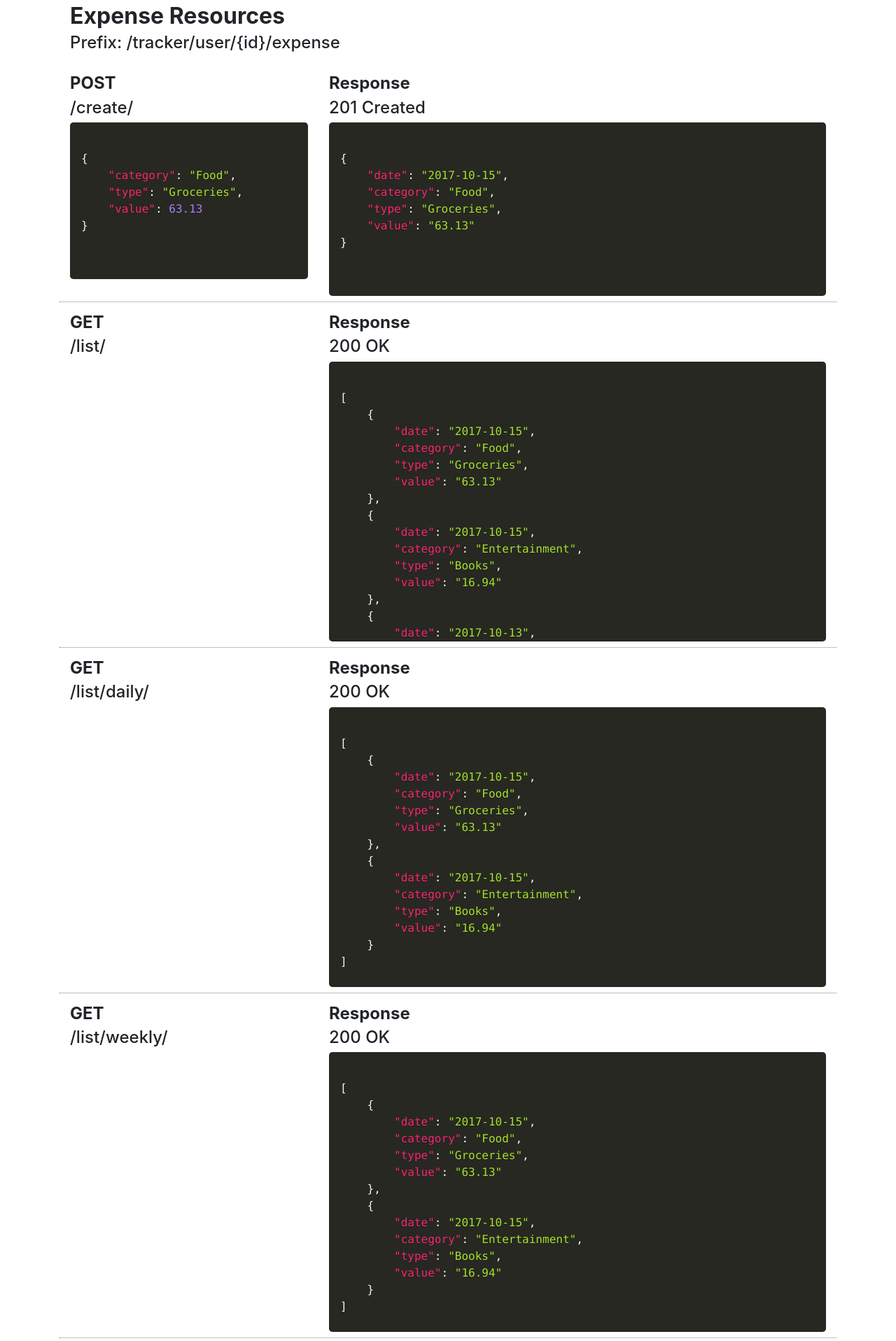
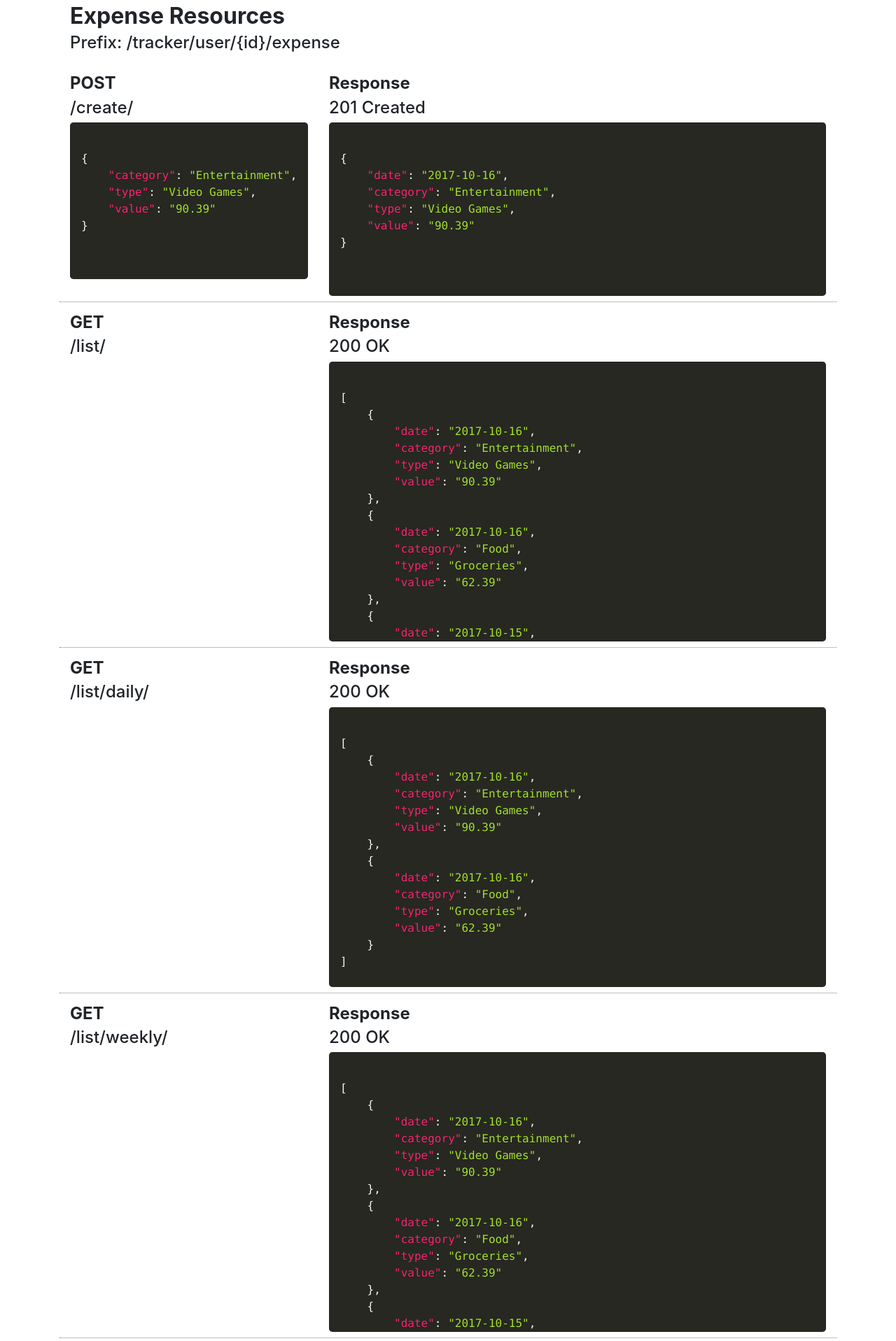
Before and after one commit to dheerajpille/tracker_backend, a Django app: page /tracker/documentation/ in a window 1280 px wide. Shown: the part 2940-4857 px from the top of the page at 70% size. Run offline with Django 3.2, Linux system fonts and the light colour scheme; some libraries are stand-ins or nearby versions.

Commit message:
Finished slug-underscore conversion and documentation

```diff
--- a/templates/documentation.html
+++ b/templates/documentation.html
@@ -356,9 +356,9 @@
                         <pre class="language-javascript">
                         <code class="language-javascript">
 {
-    "category": "Food",
-    "type": "Groceries",
-    "value": 63.13
+    "category": "Entertainment",
+    "type": "Video Games",
+    "value": "90.39"
 }
                         </code>
                         </pre>
@@ -369,10 +369,10 @@
                         <pre class="language-javascript">
                         <code class="language-javascript">
 {
-    "date": "2017-10-15",
-    "category": "Food",
-    "type": "Groceries",
-    "value": "63.13"
+    "date": "2017-10-16",
+    "category": "Entertainment",
+    "type": "Video Games",
+    "value": "90.39"
 }
                         </code>
                         </pre>
@@ -392,46 +392,100 @@
                         <code class="language-javascript">
 [
     {
-        "date": "2017-10-15",
+        "date": "2017-10-16",
+        "category": "Entertainment",
+        "type": "Video Games",
+        "value": "90.39"
+    },
+    {
+        "date": "2017-10-16",
         "category": "Food",
         "type": "Groceries",
-        "value": "63.13"
+        "value": "62.39"
     },
     {
         "date": "2017-10-15",
         "category": "Entertainment",
         "type": "Books",
-        "value": "16.94"
+        "value": "14.68"
     },
     {
-        "date": "2017-10-13",
+        "date": "2017-10-15",
+        "category": "Utilities",
+        "type": "Hydro",
+        "value": "302.75"
+    },
+    {
+        "date": "2017-10-01",
+        "category": "Education",
+        "type": "Tuition",
+        "value": "1530.00"
+    },
+    {
+        "date": "2017-09-25",
+        "category": "Entertainment",
+        "type": "Movies",
+        "value": "14.68"
+    },
+    {
+        "date": "2017-09-15",
         "category": "Entertainment",
         "type": "Video Games",
         "value": "90.39"
     },
     {
-        "date": "2017-10-01",
-        "category": "Utilities",
-        "type": "Hydro",
-        "value": "302.35"
+        "date": "2017-08-29",
+        "category": "Entertainment",
+        "type": "Video Games",
+        "value": "90.39"
+    },
+    {
+        "date": "2017-08-01",
+        "category": "Housing",
+        "type": "Rent",
+        "value": "625.13"
+    },
+    {
+        "date": "2017-07-01",
+        "category": "Housing",
+        "type": "Rent",
+        "value": "625.13"
+    },
+    {
+        "date": "2017-06-01",
+        "category": "Housing",
+        "type": "Rent",
+        "value": "625.13"
     },
     {
         "date": "2017-05-01",
-        "category": "Education",
-        "type": "Tuition",
-        "value": "6894.80"
+        "category": "Housing",
+        "type": "Rent",
+        "value": "625.13"
+    },
+    {
+        "date": "2017-04-01",
+        "category": "Housing",
+        "type": "Rent",
+        "value": "625.13"
+    },
+    {
+        "date": "2017-03-01",
+        "category": "Housing",
+        "type": "Rent",
+        "value": "625.13"
+    },
+    {
+        "date": "2017-02-01",
+        "category": "Housing",
+        "type": "Rent",
+        "value": "625.13"
     },
     {
         "date": "2017-01-01",
-        "category": "Entertainment",
-        "type": "Theater",
-        "value": "14.68"
-    },
-    {
-        "date": "2016-12-15",
         "category": "Housing",
         "type": "Rent",
-        "value": "625.19"
+        "value": "625.13"
     }
 ]
                         </code>
@@ -452,16 +506,16 @@
                         <code class="language-javascript">
 [
     {
-        "date": "2017-10-15",
+        "date": "2017-10-16",
+        "category": "Entertainment",
+        "type": "Video Games",
+        "value": "90.39"
+    },
+    {
+        "date": "2017-10-16",
         "category": "Food",
         "type": "Groceries",
-        "value": "63.13"
-    },
-    {
-        "date": "2017-10-15",
-        "category": "Entertainment",
-        "type": "Books",
-        "value": "16.94"
+        "value": "62.39"
     }
 ]
                         </code>
@@ -482,16 +536,28 @@
                         <code class="language-javascript">
 [
     {
-        "date": "2017-10-15",
+        "date": "2017-10-16",
+        "category": "Entertainment",
+        "type": "Video Games",
+        "value": "90.39"
+    },
+    {
+        "date": "2017-10-16",
         "category": "Food",
         "type": "Groceries",
-        "value": "63.13"
+        "value": "62.39"
     },
     {
         "date": "2017-10-15",
         "category": "Entertainment",
         "type": "Books",
-        "value": "16.94"
+        "value": "14.68"
+    },
+    {
+        "date": "2017-10-15",
+        "category": "Utilities",
+        "type": "Hydro",
+        "value": "302.75"
     }
 ]
                         </code>
@@ -512,28 +578,34 @@
                         <code class="language-javascript">
 [
     {
-        "date": "2017-10-15",
+        "date": "2017-10-16",
+        "category": "Entertainment",
+        "type": "Video Games",
+        "value": "90.39"
+    },
+    {
+        "date": "2017-10-16",
         "category": "Food",
         "type": "Groceries",
-        "value": "63.13"
+        "value": "62.39"
     },
     {
         "date": "2017-10-15",
         "category": "Entertainment",
         "type": "Books",
-        "value": "16.94"
+        "value": "14.68"
     },
     {
-        "date": "2017-10-13",
-        "category": "Entertainment",
-        "type": "Video Games",
-        "value": "90.39"
+        "date": "2017-10-15",
+        "category": "Utilities",
+        "type": "Hydro",
+        "value": "302.75"
     },
     {
         "date": "2017-10-01",
-        "category": "Utilities",
-        "type": "Hydro",
-        "value": "302.35"
+        "category": "Education",
+        "type": "Tuition",
+        "value": "1530.00"
     }
 ]
                         </code>
@@ -554,40 +626,100 @@
                         <code class="language-javascript">
 [
     {
-        "date": "2017-10-15",
+        "date": "2017-10-16",
+        "category": "Entertainment",
+        "type": "Video Games",
+        "value": "90.39"
+    },
+    {
+        "date": "2017-10-16",
         "category": "Food",
         "type": "Groceries",
-        "value": "63.13"
+        "value": "62.39"
     },
     {
         "date": "2017-10-15",
         "category": "Entertainment",
         "type": "Books",
-        "value": "16.94"
+        "value": "14.68"
     },
     {
-        "date": "2017-10-13",
+        "date": "2017-10-15",
+        "category": "Utilities",
+        "type": "Hydro",
+        "value": "302.75"
+    },
+    {
+        "date": "2017-10-01",
+        "category": "Education",
+        "type": "Tuition",
+        "value": "1530.00"
+    },
+    {
+        "date": "2017-09-25",
+        "category": "Entertainment",
+        "type": "Movies",
+        "value": "14.68"
+    },
+    {
+        "date": "2017-09-15",
         "category": "Entertainment",
         "type": "Video Games",
         "value": "90.39"
     },
     {
-        "date": "2017-10-01",
-        "category": "Utilities",
-        "type": "Hydro",
-        "value": "302.35"
+        "date": "2017-08-29",
+        "category": "Entertainment",
+        "type": "Video Games",
+        "value": "90.39"
+    },
+    {
+        "date": "2017-08-01",
+        "category": "Housing",
+        "type": "Rent",
+        "value": "625.13"
+    },
+    {
+        "date": "2017-07-01",
+        "category": "Housing",
+        "type": "Rent",
+        "value": "625.13"
+    },
+    {
+        "date": "2017-06-01",
+        "category": "Housing",
+        "type": "Rent",
+        "value": "625.13"
     },
     {
         "date": "2017-05-01",
-        "category": "Education",
-        "type": "Tuition",
-        "value": "6894.80"
+        "category": "Housing",
+        "type": "Rent",
+        "value": "625.13"
+    },
+    {
+        "date": "2017-04-01",
+        "category": "Housing",
+        "type": "Rent",
+        "value": "625.13"
+    },
+    {
+        "date": "2017-03-01",
+        "category": "Housing",
+        "type": "Rent",
+        "value": "625.13"
+    },
+    {
+        "date": "2017-02-01",
+        "category": "Housing",
+        "type": "Rent",
+        "value": "625.13"
     },
     {
         "date": "2017-01-01",
-        "category": "Entertainment",
-        "type": "Theater",
-        "value": "14.68"
+        "category": "Housing",
+        "type": "Rent",
+        "value": "625.13"
     }
 ]
                         </code>
@@ -607,12 +739,22 @@
                         <pre class="language-javascript">
                         <code class="language-javascript">
 [
+    "2017-10-16",
     "2017-10-15",
-    "2017-10-13",
     "2017-10-01",
+    "2017-09-25",
+    "2017-09-15",
+    "2017-08-29",
+    "2017-08-01",
+    "2017-07-01",
+    "2017-06-01",
     "2017-05-01",
+    "2017-04-01",
+    "2017-03-01",
+    "2017-02-01",
     "2017-01-01",
-    "2016-12-15"
+    "2016-12-25",
+    "2016-12-01"
 ]
                         </code>
                         </pre>
@@ -655,16 +797,16 @@
                         <code class="language-javascript">
 [
     {
-        "date": "2017-10-15",
+        "date": "2017-10-16",
+        "category": "Entertainment",
+        "type": "Video Games",
+        "value": "90.39"
+    },
+    {
+        "date": "2017-10-16",
         "category": "Food",
         "type": "Groceries",
-        "value": "63.13"
-    },
-    {
-        "date": "2017-10-15",
-        "category": "Entertainment",
-        "type": "Books",
-        "value": "16.94"
+        "value": "62.39"
     }
 ]
                         </code>
@@ -685,10 +827,10 @@
                         <code class="language-javascript">
 [
     {
-        "date": "2017-10-15",
+        "date": "2017-10-16",
         "category": "Entertainment",
-        "type": "Books",
-        "value": "16.94"
+        "type": "Video Games",
+        "value": "90.39"
     }
 ]
                         </code>
@@ -708,10 +850,51 @@
                         <pre class="language-javascript">
                         <code class="language-javascript">
 {
-    "date": "2017-10-15",
+    "date": "2017-10-16",
     "category": "Entertainment",
-    "type": "Books",
-    "value": "16.94"
+    "type": "Video Games",
+    "value": "90.39"
+}
+                        </code>
+                        </pre>
+                    </div>
+                </div>
+
+                <!-- PUT: /tracker/user/{id}/expense/{date}/{category}/{type}/ -->
+                <div class="row">
+                    <div class="col-lg-4">
+                        <h4><b>PUT</b></h4>
+                        <h4>/{date}/{category}/{type}/</h4>
+                    </div>
+                    <div class="col-lg-8">
+                        <h4><b>Response</b></h4>
+                        <h4>200 OK</h4>
+                        <pre class="language-javascript">
+                        <code class="language-javascript">
+{
+    "date": "2017-10-16",
+    "category": "Entertainment",
+    "type": "Video Games",
+    "value": "79.09"
+}
+                        </code>
+                        </pre>
+                    </div>
+                </div>
+
+                <!-- DELETE: /tracker/user/{id}/expense/{date}/{category}/{type}/ -->
+                <div class="row">
+                    <div class="col-lg-4">
+                        <h4><b>DELETE</b></h4>
+                        <h4>/{date}/{category}/{type}/</h4>
+                    </div>
+                    <div class="col-lg-8">
+                        <h4><b>Response</b></h4>
+                        <h4>200 OK</h4>
+                        <pre class="language-javascript">
+                        <code class="language-javascript">
+{
+    "message": "Expense deleted."
 }
                         </code>
                         </pre>
@@ -731,22 +914,40 @@
                         <code class="language-javascript">
 [
     {
-        "date": "2017-10-15",
-        "category": "Entertainment",
-        "type": "Books",
-        "value": "16.94"
-    },
-    {
-        "date": "2017-10-13",
+        "date": "2017-10-16",
         "category": "Entertainment",
         "type": "Video Games",
         "value": "90.39"
     },
     {
-        "date": "2017-01-01",
+        "date": "2017-10-15",
         "category": "Entertainment",
-        "type": "Theater",
+        "type": "Books",
         "value": "14.68"
+    },
+    {
+        "date": "2017-09-25",
+        "category": "Entertainment",
+        "type": "Movies",
+        "value": "14.68"
+    },
+    {
+        "date": "2017-09-15",
+        "category": "Entertainment",
+        "type": "Video Games",
+        "value": "90.39"
+    },
+    {
+        "date": "2017-08-29",
+        "category": "Entertainment",
+        "type": "Video Games",
+        "value": "90.39"
+    },
+    {
+        "date": "2016-12-25",
+        "category": "Entertainment",
+        "type": "Video Games",
+        "value": "90.39"
     }
 ]
                         </code>
@@ -767,7 +968,7 @@
                         <code class="language-javascript">
 [
     "Books",
-    "Theater",
+    "Movies",
     "Video Games"
 ]
                         </code>
@@ -788,10 +989,28 @@
                         <code class="language-javascript">
 [
     {
-        "date": "2017-10-15",
+        "date": "2017-10-16",
         "category": "Entertainment",
-        "type": "Books",
-        "value": "16.94"
+        "type": "Video Games",
+        "value": "90.39"
+    },
+    {
+        "date": "2017-09-15",
+        "category": "Entertainment",
+        "type": "Video Games",
+        "value": "90.39"
+    },
+    {
+        "date": "2017-08-29",
+        "category": "Entertainment",
+        "type": "Video Games",
+        "value": "90.39"
+    },
+    {
+        "date": "2016-12-25",
+        "category": "Entertainment",
+        "type": "Video Games",
+        "value": "90.39"
     }
 ]
                         </code>
@@ -818,15 +1037,15 @@
                         <pre class="language-javascript">
                         <code class="language-javascript">
 {
-    "expense_total": 80.07,
+    "expense_total": 152.78,
     "category_total": {
-        "food": 63.13,
+        "entertainment": 90.39,
+        "entertainment_type_total": {
+            "video games": 90.39
+        },
+        "food": 62.39,
         "food_type_total": {
-            "groceries": 63.13
-        },
-        "entertainment": 16.94,
-        "entertainment_type_total": {
-            "books": 16.94
+            "groceries": 62.39
         }
     }
 }
@@ -847,19 +1066,25 @@
                         <pre class="language-javascript">
                         <code class="language-javascript">
 {
-    "expense_total": 80.07,
+    "expense_total": 470.21,
     "category_total": {
-        "food": 63.13,
+        "entertainment": 105.07,
+        "entertainment_type_total": {
+            "video games": 90.39,
+            "books": 14.68
+        },
+        "utilities": 302.75,
+        "utilities_type_total": {
+            "hydro": 302.75
+        },
+        "food": 62.39,
         "food_type_total": {
-            "groceries": 63.13
-        },
-        "entertainment": 16.94,
-        "entertainment_type_total": {
-            "books": 16.94
+            "groceries": 62.39
         }
     },
     "date_total": {
-        "2017-10-15": 80.07
+        "2017-10-16": 152.78,
+        "2017-10-15": 317.43
     }
 }
                         </code>
@@ -879,26 +1104,30 @@
                         <pre class="language-javascript">
                         <code class="language-javascript">
 {
-    "expense_total": 472.81,
+    "expense_total": 2000.21,
     "category_total": {
-        "food": 63.13,
-        "food_type_total": {
-            "groceries": 63.13
-        },
-        "entertainment": 107.33,
+        "entertainment": 105.07,
         "entertainment_type_total": {
             "video games": 90.39,
-            "books": 16.94
+            "books": 14.68
         },
-        "utilities": 302.35,
+        "utilities": 302.75,
         "utilities_type_total": {
-            "hydro": 302.35
+            "hydro": 302.75
+        },
+        "education": 1530,
+        "education_type_total": {
+            "tuition": 1530
+        },
+        "food": 62.39,
+        "food_type_total": {
+            "groceries": 62.39
         }
     },
     "date_total": {
-        "2017-10-15": 80.07,
-        "2017-10-13": 90.39,
-        "2017-10-01": 302.35
+        "2017-10-16": 152.78,
+        "2017-10-15": 317.43,
+        "2017-10-01": 1530
     }
 }
                         </code>
@@ -918,33 +1147,46 @@
                         <pre class="language-javascript">
                         <code class="language-javascript">
 {
-    "expense_total": 7382.29,
+    "expense_total": 7196.71,
     "category_total": {
-        "food": 63.13,
+        "housing": 5001.04,
+        "housing_type_total": {
+            "rent": 5001.04
+        },
+        "entertainment": 300.53,
+        "entertainment_type_total": {
+            "video games": 271.17,
+            "movies": 14.68,
+            "books": 14.68
+        },
+        "utilities": 302.75,
+        "utilities_type_total": {
+            "hydro": 302.75
+        },
+        "education": 1530,
+        "education_type_total": {
+            "tuition": 1530
+        },
+        "food": 62.39,
         "food_type_total": {
-            "groceries": 63.13
-        },
-        "entertainment": 122.01,
-        "entertainment_type_total": {
-            "video games": 90.39,
-            "theater": 14.68,
-            "books": 16.94
-        },
-        "utilities": 302.35,
-        "utilities_type_total": {
-            "hydro": 302.35
-        },
-        "education": 6894.8,
-        "education_type_total": {
-            "tuition": 6894.8
+            "groceries": 62.39
         }
     },
     "date_total": {
-        "2017-10-15": 80.07,
-        "2017-10-13": 90.39,
-        "2017-10-01": 302.35,
-        "2017-05-01": 6894.8,
-        "2017-01-01": 14.68
+        "2017-10-16": 152.78,
+        "2017-10-15": 317.43,
+        "2017-10-01": 1530,
+        "2017-09-25": 14.68,
+        "2017-09-15": 90.39,
+        "2017-08-29": 90.39,
+        "2017-08-01": 625.13,
+        "2017-07-01": 625.13,
+        "2017-06-01": 625.13,
+        "2017-05-01": 625.13,
+        "2017-04-01": 625.13,
+        "2017-03-01": 625.13,
+        "2017-02-01": 625.13,
+        "2017-01-01": 625.13
     }
 }
                         </code>
@@ -956,7 +1198,7 @@
             <!-- Footer -->
             <footer class="footer">
 							<p>Created by dheerajpille</p>
-						</footer>
+            </footer>
         </div>
 	</body>
 </html>
```
Also changed, not shown: tracker_backend/settings.py (+2 -2 lines), tracker_backend/trackerAPI/expenses/views.py (+10 -14 lines), db.sqlite3.
